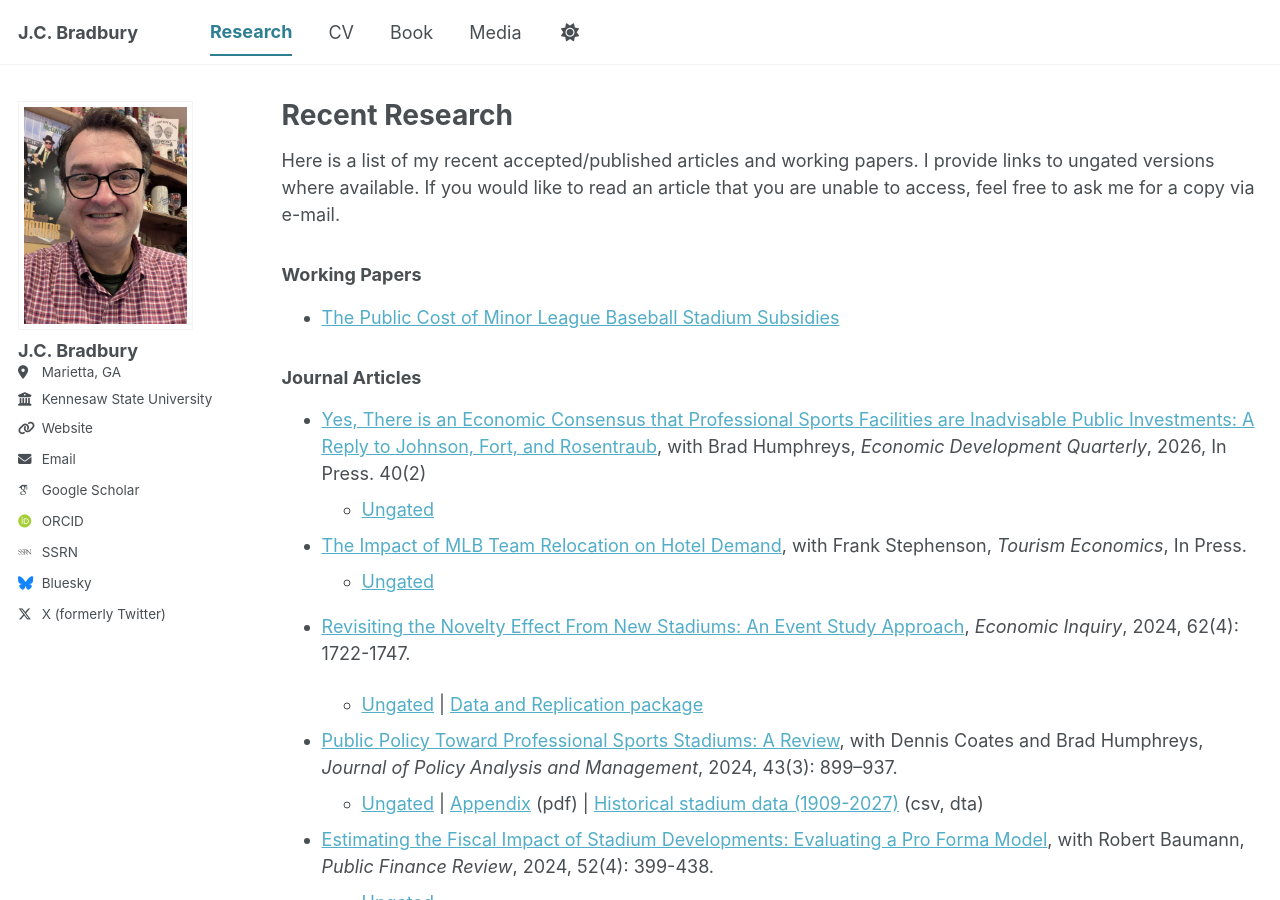
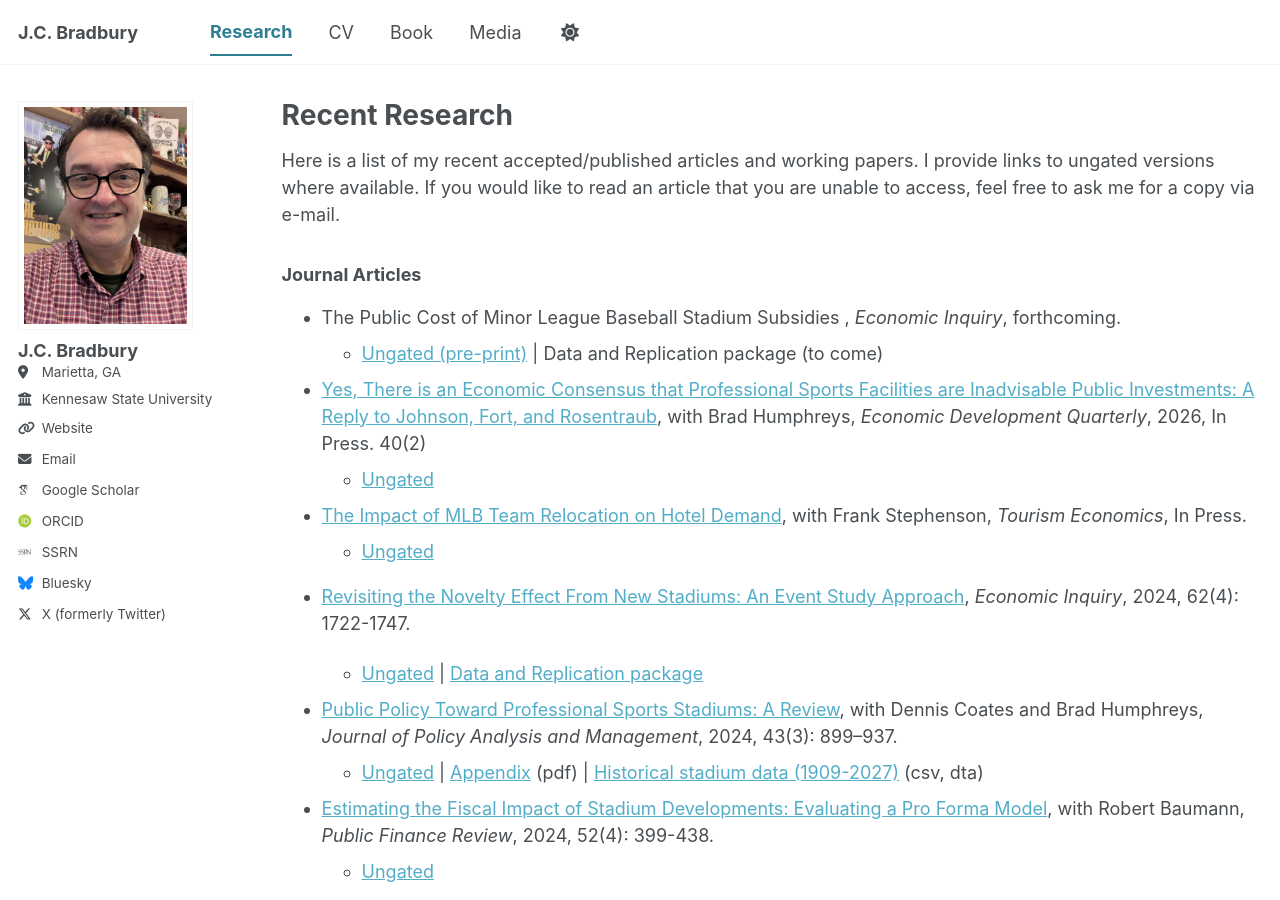
Before and after one commit to jcbradbury/jcbradbury.github.io, a Jekyll site: the page built from _pages/research.md, in a window 1280 px wide and 900 px high. Built offline with Jekyll 4.4.1, drawn with Linux system fonts in a browser that asks for light colours; some web fonts are replaced; a script bundle is joined from its source files by our own code; library files that are not in the unit come from our copies.

Commit message:
Update research.md

```diff
--- a/_pages/research.md
+++ b/_pages/research.md
@@ -12,17 +12,23 @@ Here is a list of my recent accepted/published articles and working papers. I pr
 {% endif %}
  -->
 
+
+
+### Journal Articles
+<!--
+
 ### Working Papers
 
 - [The Public Cost of Minor League Baseball Stadium Subsidies](https://papers.ssrn.com/sol3/papers.cfm?abstract_id=5318600)
 
-### Journal Articles
-<!--
 - The Public Cost of Minor League Baseball Stadium Subsidies [(pre-print)](https://papers.ssrn.com/sol3/papers.cfm?abstract_id=5318600), *Economic Inquiry*, forthcoming.
 
     - [Data and Replication package](https://doi.org/10.3886/E241242V3)
 
 -->
+- The Public Cost of Minor League Baseball Stadium Subsidies , *Economic Inquiry*, forthcoming.
+    - [Ungated (pre-print)](https://papers.ssrn.com/sol3/papers.cfm?abstract_id=5318600) \| Data and Replication package (to come)
+
 - [Yes, There is an Economic Consensus that Professional Sports Facilities are Inadvisable Public Investments: A Reply to Johnson, Fort, and Rosentraub](https://journals.sagepub.com/doi/10.1177/08912424261418035), with Brad Humphreys, *Economic Development Quarterly*, 2026, In Press.  40(2)
     - [Ungated](https://jcbradbury.com/files/Bradbury_HumphreysEDQ_accepted.pdf)
 
```
